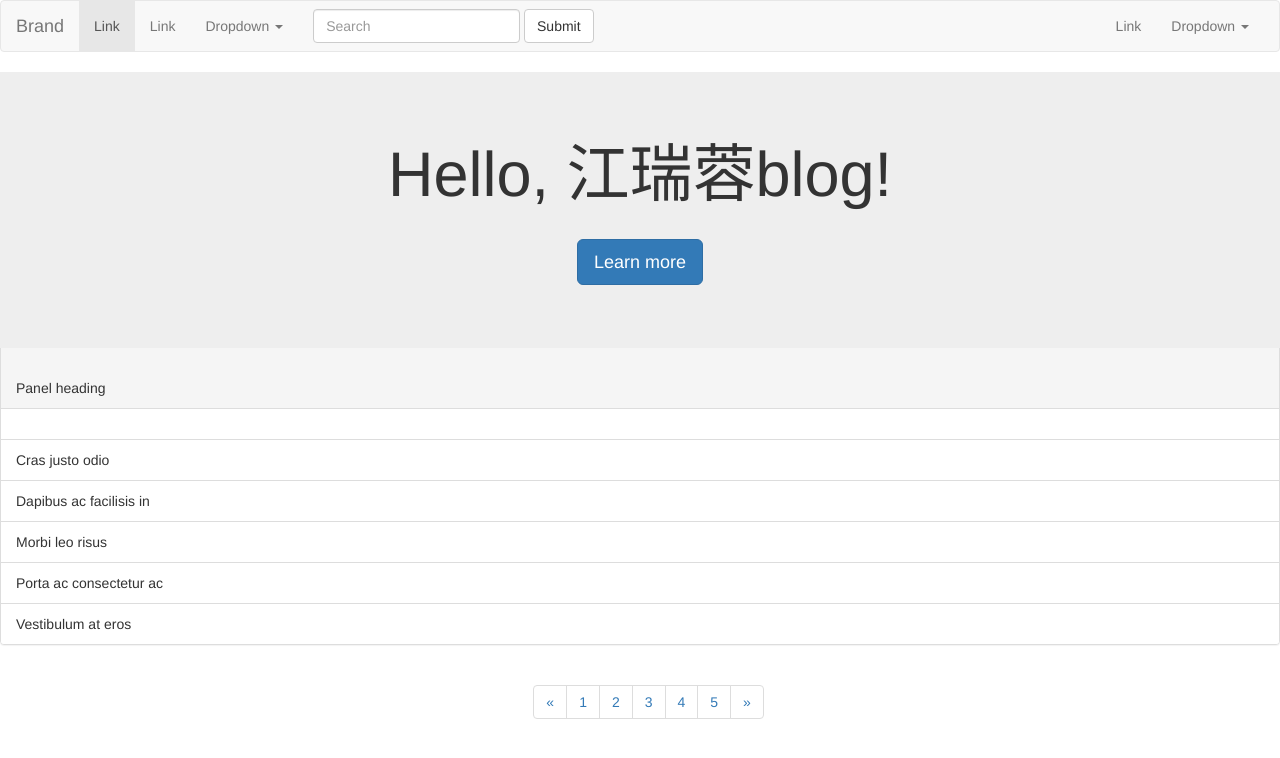
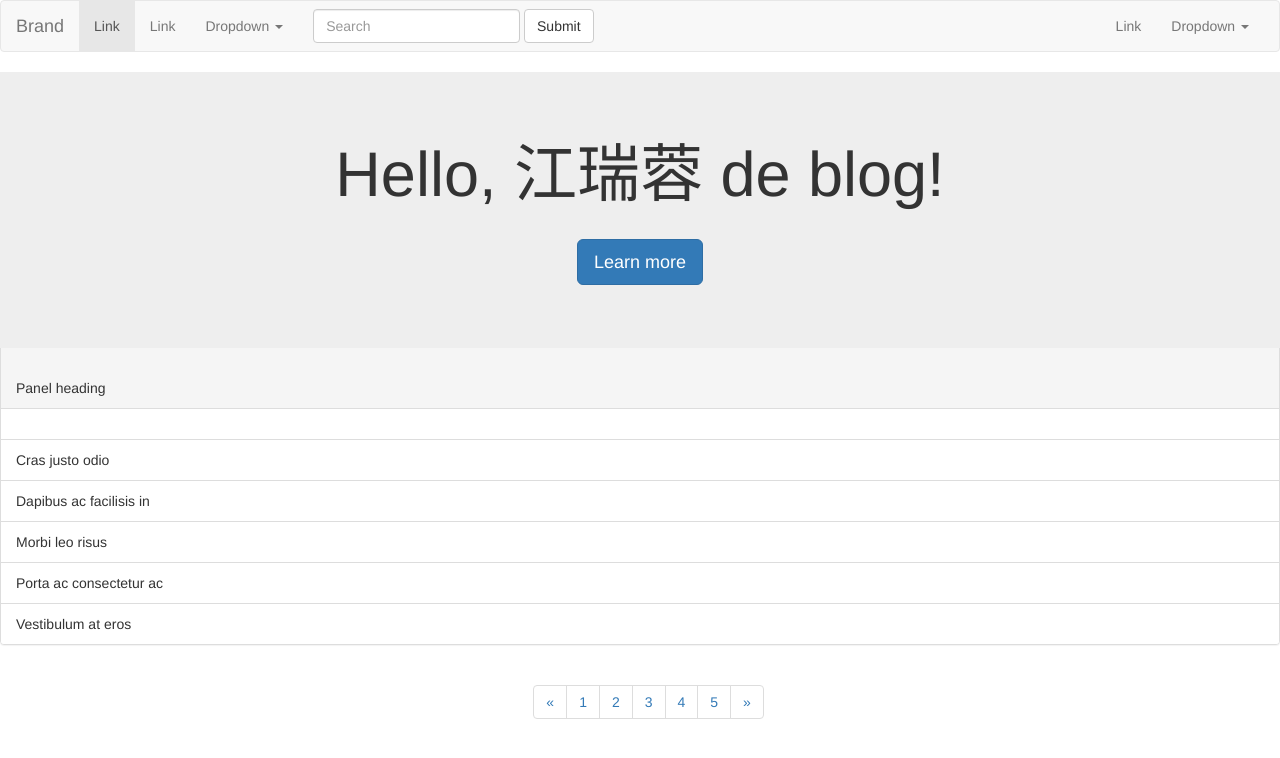
Before and after one commit to jiangruirong/book, a plain HTML site: page index.html in a window 1280 px wide. Drawn offline with nearby package versions, Linux system fonts and the light colour scheme.

Commit message:
Update index.html

```diff
--- a/index.html
+++ b/index.html
@@ -61,7 +61,7 @@
 </nav>
 
 <div class="jumbotron col-md-12" >
-  <h1 class="text-center">Hello, 江瑞蓉blog!</h1>
+  <h1 class="text-center">Hello, 江瑞蓉 de blog!</h1>
   <br>
   <p class="text-center"><a class="btn btn-primary btn-lg" href="next.html" role="button" >Learn more</a></p>
 </div>
```
